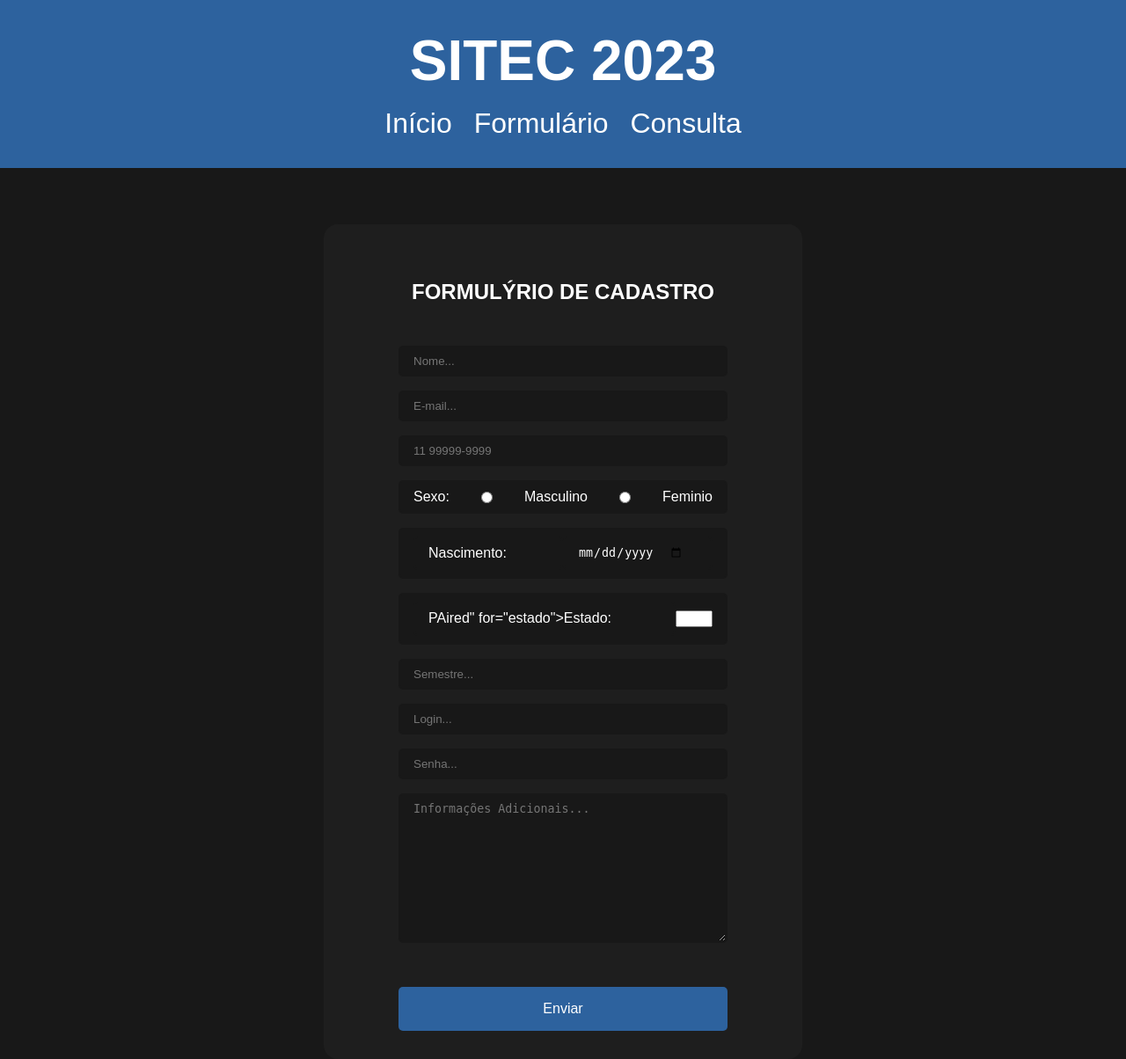
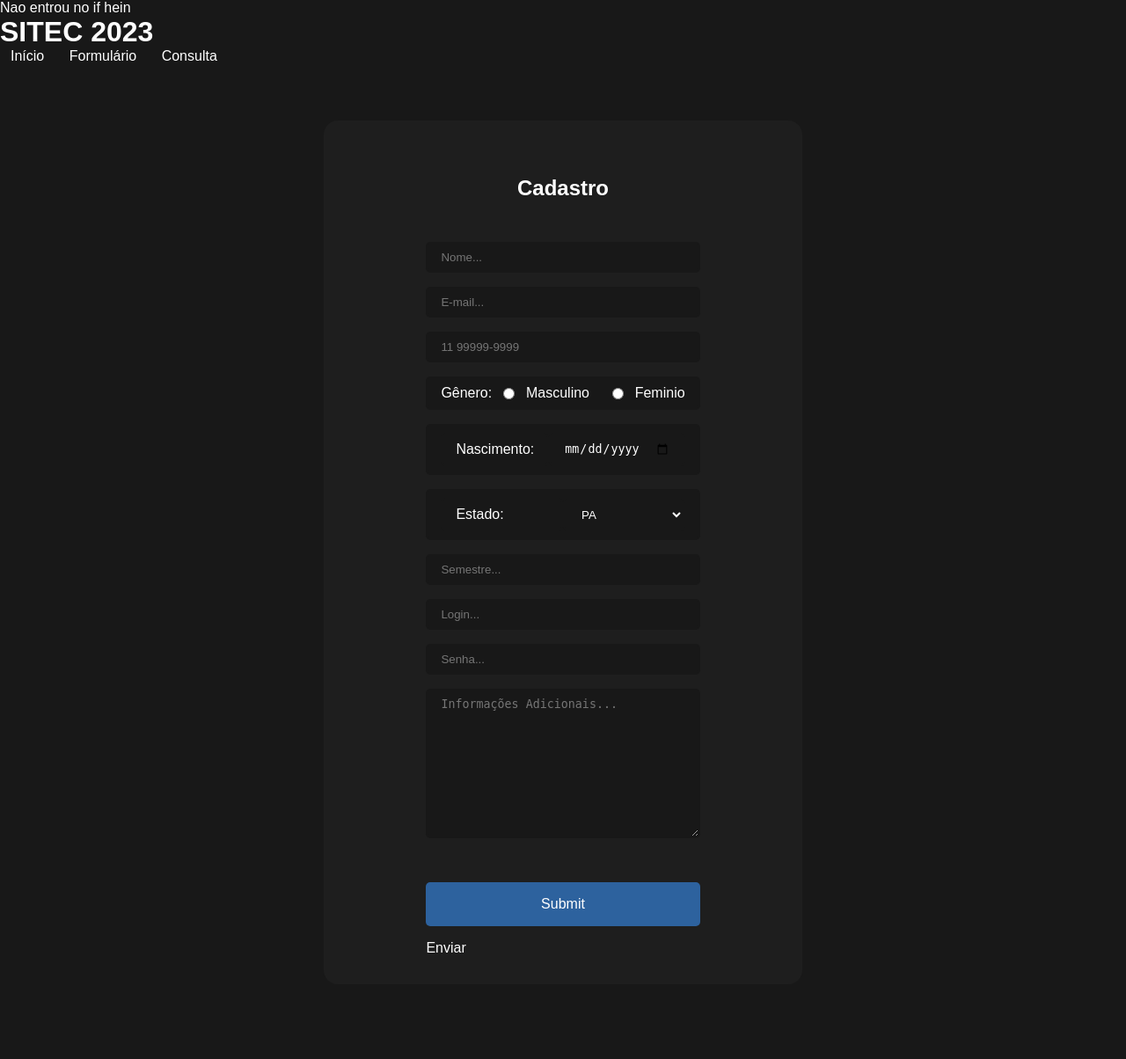
Before and after one commit to JoeMiran/sitec_2023, a PHP site: page /formulario.php in a window 1280 px wide. Shown: the whole page at 88% size. After the commit the page ends 1083 px from the top, so only its background shows below. Run offline with PHP 8.4, Linux system fonts and the light colour scheme; some web fonts are replaced.

Commit message:
On branch main  Your branch is up to date with 'origin/main'.  Changes to be committed: 	modified:   formulario.php

```diff
--- a/formulario.php
+++ b/formulario.php
@@ -1,55 +1,66 @@
+<?php
+
+include_once 'salvaFormulario.php';
+
+?>
 <!DOCTYPE html>
 <html lang="pt-br">
-
 <head>
     <meta charset="UTF-8">
     <meta http-equiv="X-UA-Compatible" content="IE=edge">
     <meta name="viewport" content="width=device-width" , initial-scale="1.0">
-    <link rel="stylesheet" type="text/css" href="./css/style.css">
+    <link rel="stylesheet" type="text/css" href="css/style.css">
     <link href="http://fonts.cdnfonts.com/css/straightler" rel="stylesheet">
     <title>Formulário</title>
 </head>
 
 <body>
 
-    <div class="area-cabecalho">
-        <div id="area-logo">
-            <h1><span class="roxo">SITEC </span><span class="ano">2023</span></h1>
-        </div>
-        <div id="area-menu">
-            <a href="index.php">Início</a>
-            <a href="formulario.php">Formulário</a>
-            <a href="consulta.php">Consulta</a>
+    <div class="cabecalho">
+
+        <div id="area-cabecalho">
+            <div id="area-logo">
+                <h1><span class="roxo">SITEC </span><span class="branco">2023</span></h1>
+            </div>
+
+            <div id="area-menu">
+                <a href="index.php">Início</a>
+                <a href="">Formulário</a>
+                <a href="consulta.php">Consulta</a>
+            </div>
+
         </div>
 
     </div>
     <div class="content">
-        <form id="form">
-            <h2 class="text">FORMULÝRIO DE CADASTRO</h2>
+        <form id="form" action="salvaFormulario.php" method="POST">
+            <h2 class="text">Cadastro</h2>
             <div>
-                <input type="text" placeholder="Nome..." class="inputs required">
+                <input type="text" placeholder="Nome..." class="inputs required" name="nome">
+                <!-- <span class="span-required">Praesent egestas Praesent egestas</span> -->
             </div>
             <div>
-                <input type="text" placeholder="E-mail..." class="inputs required">
+                <input type="text" placeholder="E-mail..." class="inputs required" name="email">
+                <!-- <span class="span-required">Praesent egestas Praesent egestas</span> -->
             </div>
             <div>
-                <input type="tel" id="fone" name="fone" required pattern="[0-9]{2} [0-9]{5}-[0-9]{4}" placeholder="11 99999-9999" class="inputs required">
+                <input type="tel" id="fone" name="telefone" required pattern="[0-9]{2} [0-9]{5}-[0-9]{4}" placeholder="11 99999-9999" class="inputs required">
             </div>
             <div class="inputs required">
-                <p>Sexo:</p>
-                <input type="radio" id="sexo-m" name="sexo" value="Masculino">
-                <label for="sexo-m">Masculino</label>
-                <input type="radio" id="sexo-f" name="sexo" value="Feminino">
-                <label for="sexo-f">Feminio</label>
+                <p>Gênero:</p>
+                <input type="radio" id="genero-m" name="genero" value="Masculino">
+                <label for="genero-m">Masculino</label><br>
+                <input type="radio" id="genero-f" name="genero" value="Feminino">
+                <label for="genero-f">Feminio</label>
             </div>
             <div class="inputs required">
-                <label class="inputs required" for="dtnasc">Nascimento:</label>
-                <input type='date' id='dtnasc' name='dtnasc' class="inputs required">
+                <label class="inputs required" for="nascimento">Nascimento:</label>
+                <input type='date' id='nascimento' name='nascimento' class="inputs required">
             </div>
             <div class="inputs required">
-                <label class="inputs requ"estado" class="inputs required">
-                    <option value="SP">PAired" for="estado">Estado:</label>
-                <select id="estado" name=</option>
+                <label class="inputs required" for="UF">Estado:</label>
+                <select id="UF" name="UF" class="inputs required">
+                    <option value="SP">PA</option>
                     <option value="RJ">AM</option>
                     <option value="PB">AL</option>
                     <option value="PB">AC</option>
@@ -60,31 +71,20 @@
                 </select>
             </div>
             <div>
-                <input type="number" required pattern="[0-10]{2}" placeholder="Semestre..." class="inputs required">
+                <input type="number" name="semestre" pattern="[0-10]{2}" placeholder="Semestre..." class="inputs required">
             </div>
             <div>
                 <input type="text" name="login" id="login" placeholder="Login..." class="inputs required">
+                <!-- <span class="span-required">Praesent egestas Praesent egestas</span> -->
             </div>
             <div>
                 <input type="password" name="senha" id="senha" placeholder="Senha..." class="inputs required">
+
             </div>
-            <textarea class="inputs" name="descricao" id="descricao" cols="25" rows="10" placeholder="Informações Adicionais..."></textarea><br>
-            <button class="botao_enviar" type="submit">Enviar</button>
+                         <!-- <span class="span-required">Praesent egestas Praesent egestas</span> -->   <textarea class="inputs" name="descricao" id="descricao" cols="25" rows="10" placeholder="Informações Adicionais..."></textarea><br>
+            <input class="botao_enviar" name="botao_enviar" type="submit">Enviar</input>
         </form>
     </div>
-    <script>
-         // Quando um link ou botão é clicado
-         document.querySelectorAll('a, button').forEach(link => {
-             link.addEventListener('click', (event) => {
-                 event.preventDefault(); // Impede o comportamento padrão de seguir o link imediatamente
-                 const destination = link.getAttribute('href'); // Obtém o destino do link
-                 document.querySelector('body').classList.add('exiting'); // Adiciona a classe .exiting
-                 setTimeout(() => {
-                     window.location.href = destination; // Redireciona para o destino após a transição
-                 }, 500); // Tempo da transição em milissegundos (0,5 segundos)
-             });
-         });
-     </script>
 </body>
 
 </html>
```
